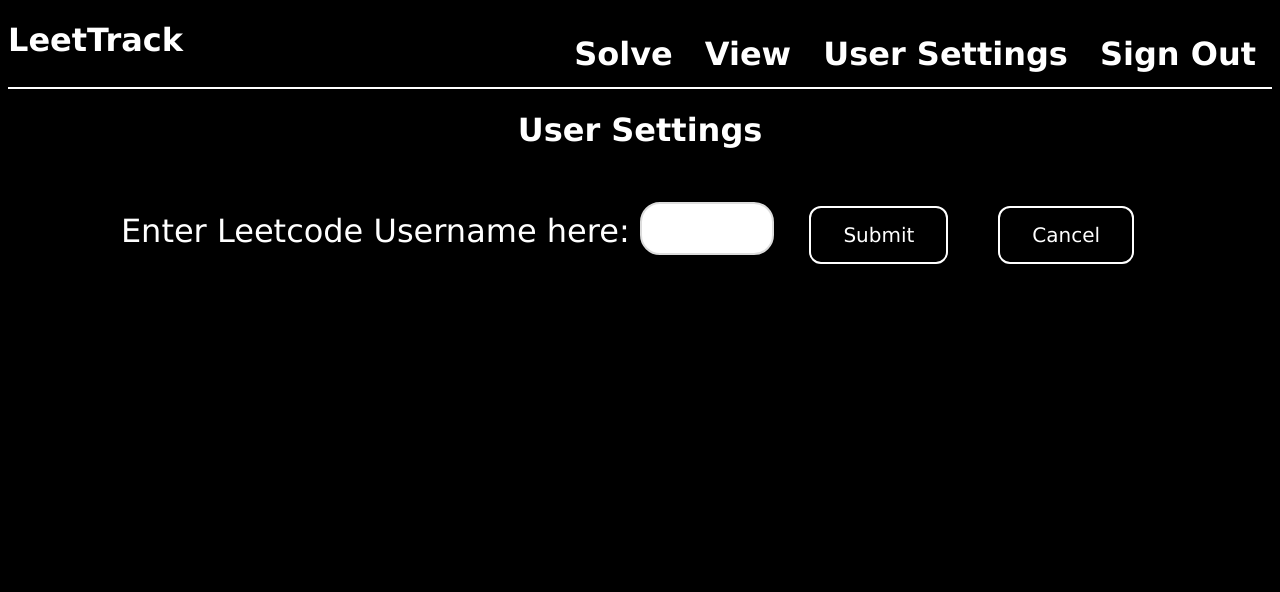
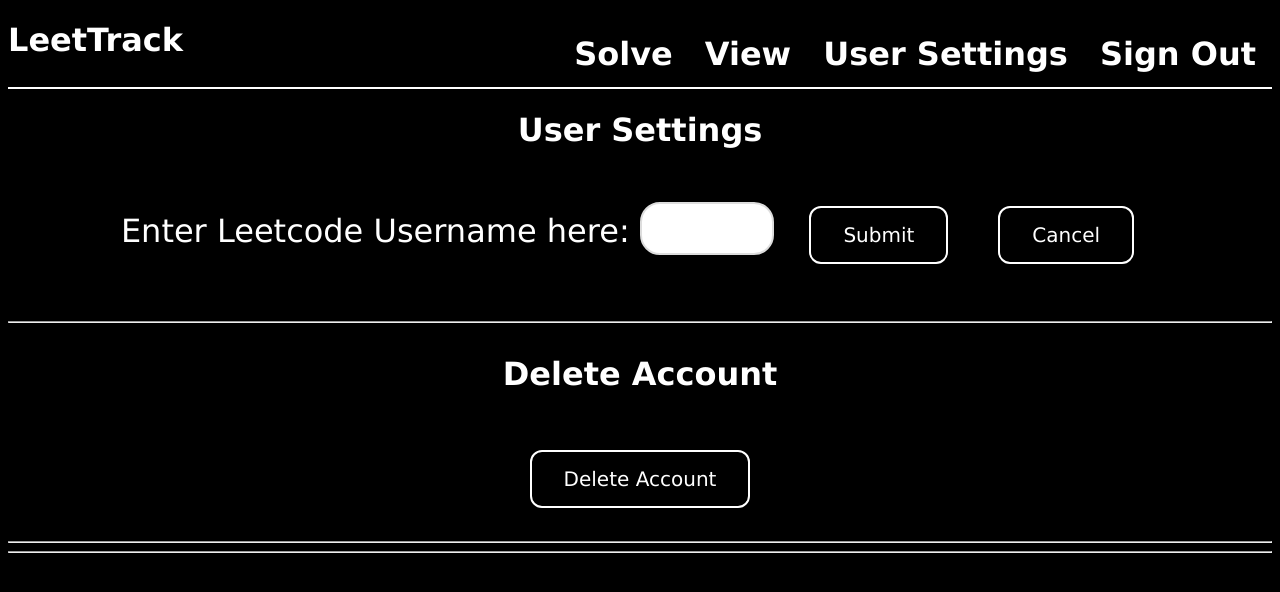
Before and after one commit to athulyaganesh/leetcode-progress-tracker, a React (Create React App) app in the folder lpt/: page /settings in a window 1280 px wide. Shown: the top 592 px of the page. Built offline with nearby package versions, Linux system fonts and the light colour scheme; no server answers; the database is empty.

Commit message:
delete account

```diff
--- /dev/null
+++ b/lpt/src/components/Delete.js
@@ -0,0 +1,31 @@
+import React, { useState } from 'react';
+import { auth } from '../firebase'; // Ensure the path is correct
+
+const DeleteAccount = () => {
+  const [message, setMessage] = useState('');
+
+  const handleDeleteAccount = () => {
+    const user = auth.currentUser;
+    user
+      .delete()
+      .then(() => {
+        setMessage('Account successfully deleted.');
+      })
+      .catch((error) => {
+        setMessage(`Error: ${error.message}`);
+      });
+  };
+
+  return (
+    <div className="settings" align="center">
+      <hr className="rounded" />
+      <h2><p>Delete Account</p></h2>
+      <button onClick={handleDeleteAccount}>Delete Account</button>
+      {message && <p>{message}</p>}
+      <hr class = "rounded"></hr>
+      <hr class = "rounded"></hr>
+    </div>
+  );
+};
+
+export default DeleteAccount;
--- /dev/null
+++ b/lpt/src/components/ResetPW.js
@@ -0,0 +1,41 @@
+import React, { useState, useEffect } from 'react';
+import { auth } from '../firebase';
+
+const ResetPassword = () => {
+  const [email, setEmail] = useState('');
+  const [message, setMessage] = useState('');
+
+  useEffect(() => {
+    const currentUser = auth.currentUser;
+    if (currentUser) {
+      setEmail(currentUser.email);
+    }
+  }, []);
+
+  const handleResetPassword = (e) => {
+    e.preventDefault();
+    if (email) {
+      auth.sendPasswordResetEmail(email)
+        .then(() => {
+          setMessage('Password reset email sent. Check your inbox.');
+        })
+        .catch((error) => {
+          setMessage(`Error: ${error.message}`);
+        });
+    }
+  };
+
+  return (
+    <div className="settings" align="center">
+      <hr className="rounded"></hr>
+      <h2>
+        <p>Reset Password</p>
+      </h2>
+      <p>Current Email: {email}</p>
+      <button onClick={handleResetPassword}>Reset Password</button>
+      {message && <p>{message}</p>}
+    </div>
+  );
+};
+
+export default ResetPassword;
--- a/lpt/src/components/Settings.js
+++ b/lpt/src/components/Settings.js
@@ -4,6 +4,8 @@ import { useState, useEffect } from "react";
 import { v4 as uuidv4 } from 'uuid'; // Importing uuidv4 to generate UUIDs
 import { auth } from "../firebase";
 import Navbar from "./Navbar";
+import ResetPW from "./ResetPW";
+import DeleteAccount from "./Delete";
 
 function Settings() {
   const [todo, setTodo] = useState("");
@@ -11,7 +13,7 @@ function Settings() {
   const [isEdit, setIsEdit] = useState(false);
   const [username, setUsername] = useState("");
   const [userEmail, setUserEmail] = useState("");
-  const [consoleMessage, setConsoleMessage] = useState("");
+  //const [consoleMessage, //////setConsoleMessage] = useState("");
 
   useEffect(() => {
     auth.onAuthStateChanged((user) => {
@@ -45,7 +47,7 @@ function Settings() {
           setUsername(e.target.value);
         })
         .catch((error) => {
-          setConsoleMessage("Error updating username: " + error);
+          //////setConsoleMessage("Error updating username: " + error);
         });
     }
   };
@@ -58,7 +60,7 @@ function Settings() {
       const duplicateEmail = todos.find((item) => item.email === userEmail);
 
       if (duplicateUser && duplicateEmail) {
-        setConsoleMessage("Duplicate username and email found!");
+        //////setConsoleMessage("Duplicate username and email found!");
         return;
       } else if (duplicateEmail && !duplicateUser) {
         const userTodo = todos.find((item) => item.email === userEmail);
@@ -70,7 +72,7 @@ function Settings() {
             setIsEdit(false);
           })
           .catch((error) => {
-            setConsoleMessage("Error updating username: " + error);
+            //////setConsoleMessage("Error updating username: " + error);
           });
       } else if (!duplicateEmail && !duplicateUser) {
         const newUuid = uuidv4(); // Generating a new UUID
@@ -82,10 +84,10 @@ function Settings() {
             setIsEdit(false);
           })
           .catch((error) => {
-            setConsoleMessage("Error adding new username: " + error);
+            ////setConsoleMessage("Error adding new username: " + error);
           });
       } else if (duplicateUser && !duplicateEmail) {
-        setConsoleMessage("Assigned to another e-mail address.");
+        ////setConsoleMessage("Assigned to another e-mail address.");
       }
     } else {
       // Logic for when in edit mode
@@ -100,13 +102,13 @@ function Settings() {
   if (userTodo) {
     remove(ref(db, userTodo.uuid))
       .then(() => {
-        setConsoleMessage("Entry successfully removed from the database.");
+        ////setConsoleMessage("Entry successfully removed from the database.");
         setUsername("");
         setIsEdit(true);
         setTodo(""); // Reset the todo state to an empty string
       })
       .catch((error) => {
-        setConsoleMessage("Error removing entry from the database: " + error);
+        //////setConsoleMessage("Error removing entry from the database: " + error);
       });
   }
 };
@@ -135,6 +137,8 @@ function Settings() {
               </div>
             )}
           </div>
+          {/* <ResetPW></ResetPW> */}
+          <DeleteAccount></DeleteAccount>
         </>
       );
   };
--- a/lpt/src/css/index.css
+++ b/lpt/src/css/index.css
@@ -263,3 +263,8 @@ a:active {
 .settings button:active {
   transform: scale(0.95);
 }
+
+.rounded h2
+{
+  width: 90px;
+}
```
